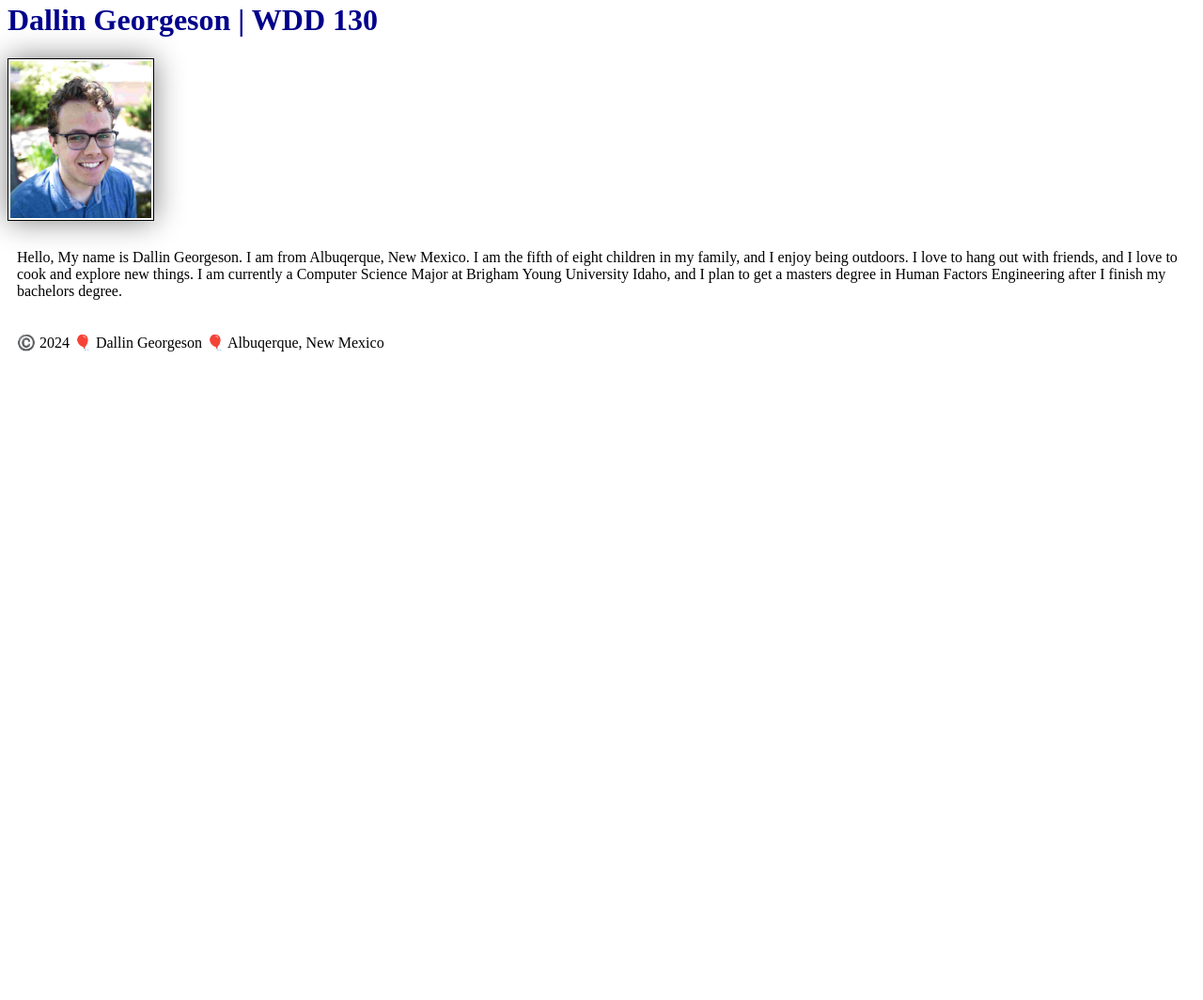
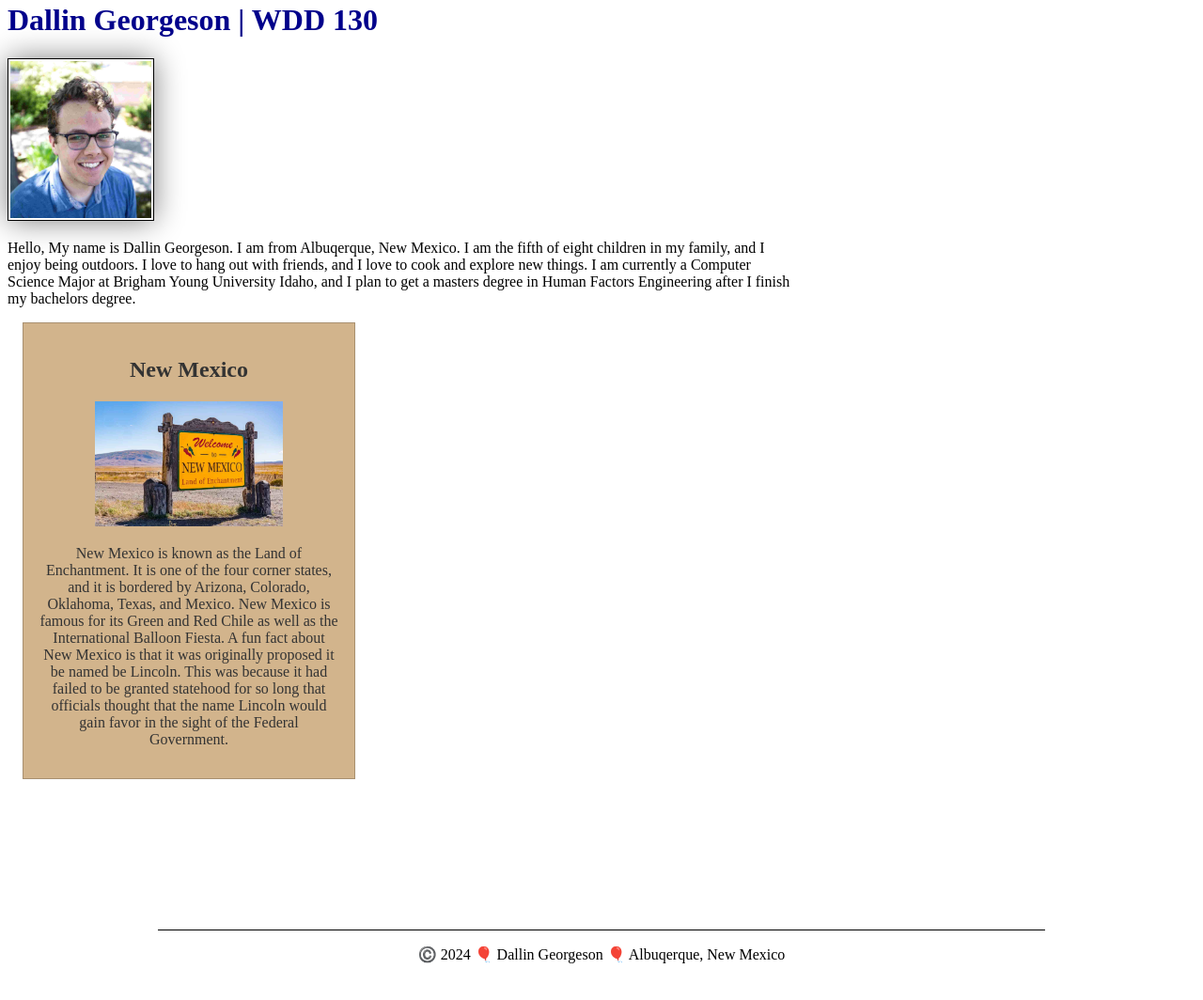
Before and after one commit to dallingson/wdd130, a plain HTML site: page index.html in a window 1280 px wide. Shown: the part 162-1226 px from the top of the page at 94% size. Before the commit the page ends 800 px from the top, so only its background shows below. Drawn offline with Linux system fonts and the light colour scheme.

Commit message:
Week02: Home Page Enhancements

```diff
--- a/index.html
+++ b/index.html
@@ -3,6 +3,8 @@
     <head>
         <meta charset="utf-8">
         <meta name="viewport" content="width=device-width,inital-scale=1.0">
+        <meta name="description" content="Dallin Georgeson's home page for WDD 130. This page's purpose is for me to practice programming in HTML and CSS">
+        <meta name="author" content="Dallin Georgeson">
         <title>Dallin Georgeson | WDD 130</title>
         <link rel="stylesheet" href="styles/styles.css">
     </head>
@@ -15,13 +17,18 @@
     </header>
     <main>
         <h1>Dallin Georgeson | WDD 130</h1>
-        <img src="images/profile.jpg" alt="Hello, my name is Dallin Georgeson" width=200>
+        <img src="images/profile.jpg" alt="Hello, my name is Dallin Georgeson" width="200">
         <p>Hello, My name is Dallin Georgeson. I am from Albuqerque, New Mexico.
             I am the fifth of eight children in my family, and I enjoy being outdoors.
             I love to hang out with friends, and I love to cook and explore new things.
             I am currently a Computer Science Major at Brigham Young University Idaho,
             and I plan to get a masters degree in Human Factors Engineering after I finish my bachelors degree.</p>
     </main>
+    <aside>
+        <h2>New Mexico</h2>
+        <img src="images/Welcome_NM.jpg" alt="Welcome to New Mexico">
+        <p>New Mexico is known as the Land of Enchantment. It is one of the four corner states, and it is bordered by Arizona, Colorado, Oklahoma, Texas, and Mexico. New Mexico is famous for its Green and Red Chile as well as the International Balloon Fiesta. A fun fact about New Mexico is that it was originally proposed it be named be Lincoln. This was because it had failed to be granted statehood for so long that officials thought that the name Lincoln would gain favor in the sight of the Federal Government.</p>
+    </aside>
     <footer>
         <p>©️ 2024 🎈 Dallin Georgeson 🎈 Albuqerque, New Mexico</p>
     </footer>
--- a/styles/styles.css
+++ b/styles/styles.css
@@ -13,7 +13,7 @@ h1 {
     color: darkblue;
 }
 
-img {
+main img {
     width: 150px;
     height: auto;
     border: 1px solid black;
@@ -22,5 +22,30 @@ img {
 }
 
 p {
-    padding: 10px;
+    padding: 0;
 }
+
+main {
+    width: 840px;
+}
+
+aside {
+    width: 20rem;
+    margin: 1rem;
+    border: 1px solid rgba(0,0,0,0.2);
+    padding: 1rem;
+    background-color: tan;
+    color: #333;
+    text-align: center;
+}
+
+aside img {
+    width: 200px;
+    height: auto;
+}
+
+footer {
+    margin: 10rem;
+    border-top: 1px solid #000;
+    text-align: center;
+}
```
Also changed, not shown: images/Welcome_NM.jpg (added).
